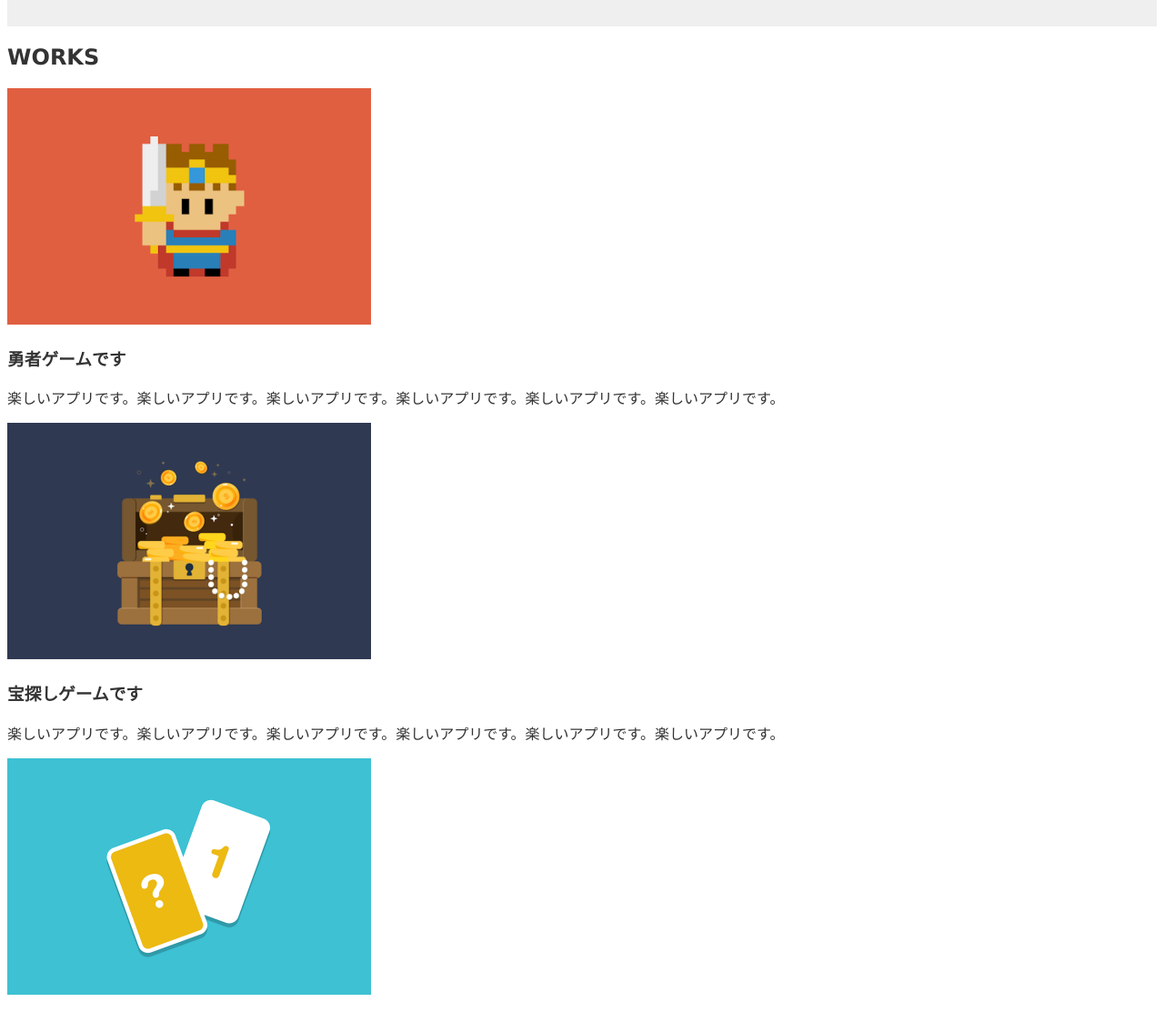
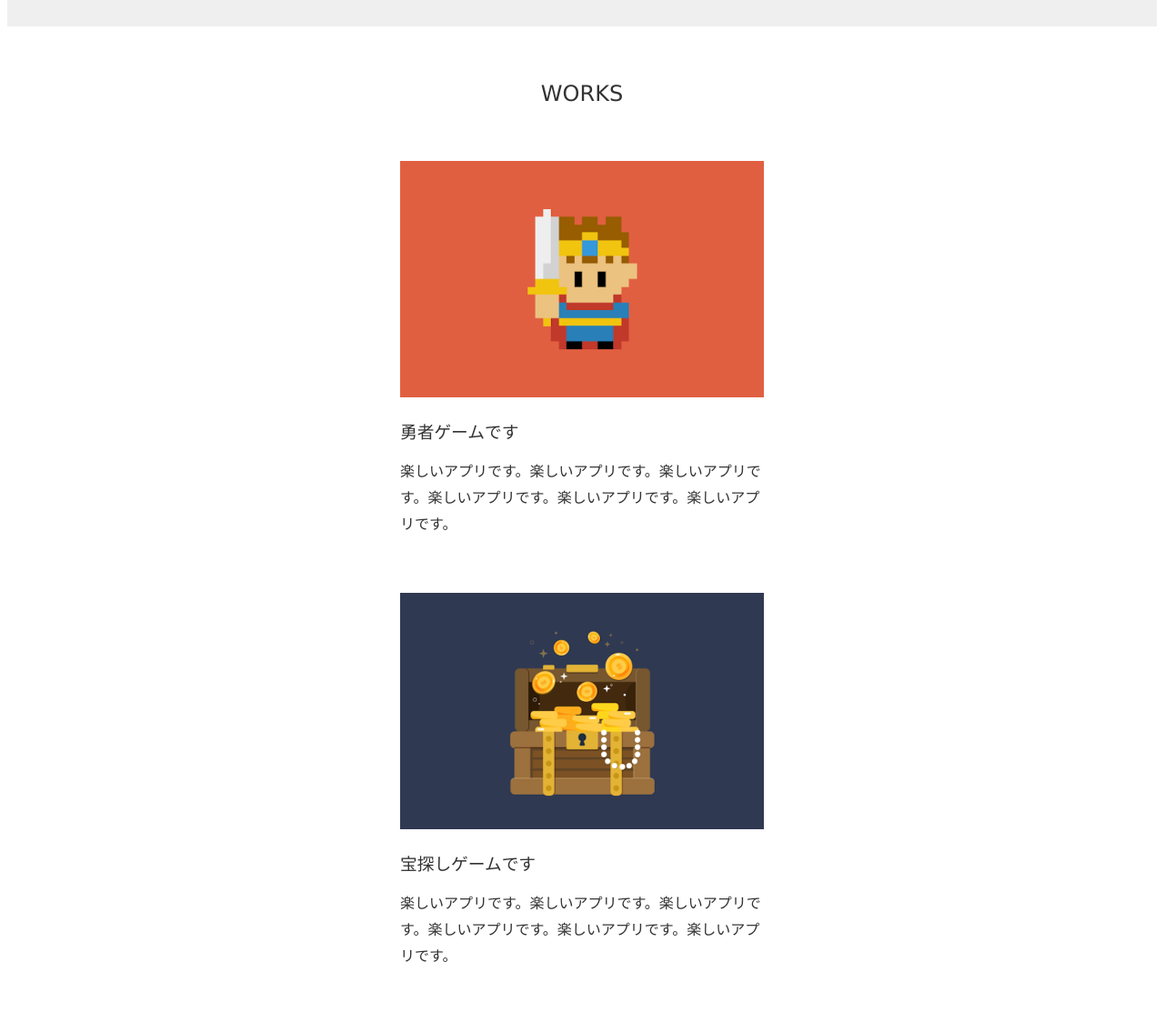
Before and after one commit to Shusuke-Morota/basic_html_v5, a plain HTML site: page index.html in a window 1280 px wide. Shown: the part 175-1288 px from the top of the page at 91% size. Drawn offline with Linux system fonts and the light colour scheme.

Commit message:
[Finish]

```diff
--- a/css/styles.css
+++ b/css/styles.css
@@ -54,3 +54,37 @@ header {
 .info ul li {
     margin-right: 8px;
 }
+
+.works {
+    width: 400px;
+    margin-left: auto;
+    margin-right: auto;
+}
+
+.works > h1 {
+    font-weight: normal;
+    font-size: 24px;
+    text-align: center;
+    margin-top: 60px;
+    margin-bottom: 60px;
+}
+
+.works > section {
+    margin-bottom: 60px;
+
+}
+
+.works > section > h1 {
+    font-weight: normal;
+}
+
+.works p {
+    line-height: 1.8;
+}
+
+footer p {
+    text-align: center;
+    font-size: 14px;
+    margin-bottom: 60px;
+    color: gray;
+}
--- a/index.html
+++ b/index.html
@@ -39,7 +39,7 @@
 
     <!----------------ここから作品紹介です------------------>
 
-    <section>
+    <section class="works">
         <h1>WORKS</h1>
         <section>
             <img src="img/work1.png" wigth="400px" height="260px" alt="勇者ゲームの紹介画像です">
```
